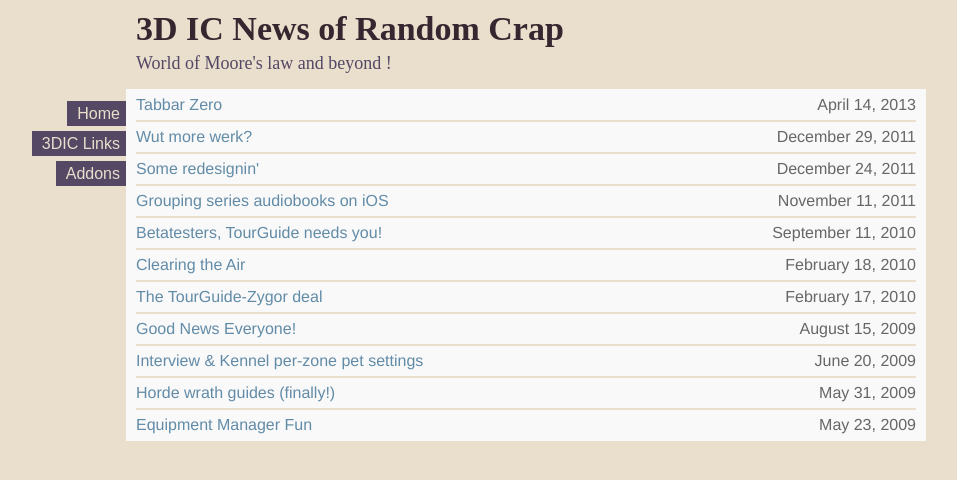
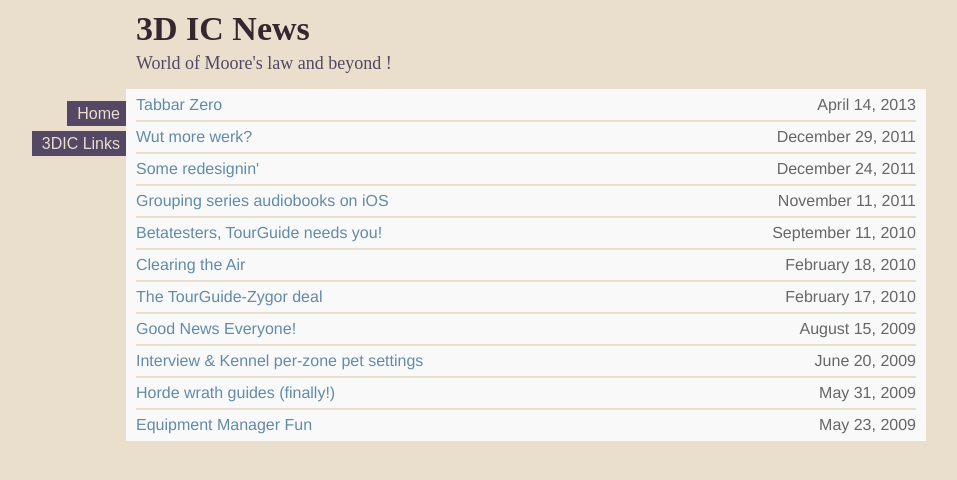
Before and after one commit to 3DICtech/3DICnews.github.io, a Jekyll site: the page built from index.markdown, in a window 1280 px wide. Shown: the top 480 px of the page, without its empty margins (114-1071 px from the left). Built offline with Jekyll 4.4.1, drawn with Linux system fonts in a browser that asks for light colours; nearby versions of some CDN libraries; some web fonts are replaced; Markdown is read by kramdown in place of the engine named in the settings; comment, search, counter and statistics services are not loaded.

Commit message:
no message

```diff
--- a/_layouts/default.html
+++ b/_layouts/default.html
@@ -21,7 +21,7 @@
 <body>
 <div class="content">
   <header>
-    <h1>3D IC News of Random Crap</h1>
+    <h1>3D IC News</h1>
     <h2>World of  Moore's law and beyond !</h2>
   </header>
 
@@ -29,7 +29,6 @@
     <ul class="links">
       <li><a href="/">Home</a></li>
       <li><a href="http://www.3dic.ac/links">3DIC Links</a></li>
-      <li><a href="/addons.html">Addons</a></li>
     </ul>
   </nav>
 
```
